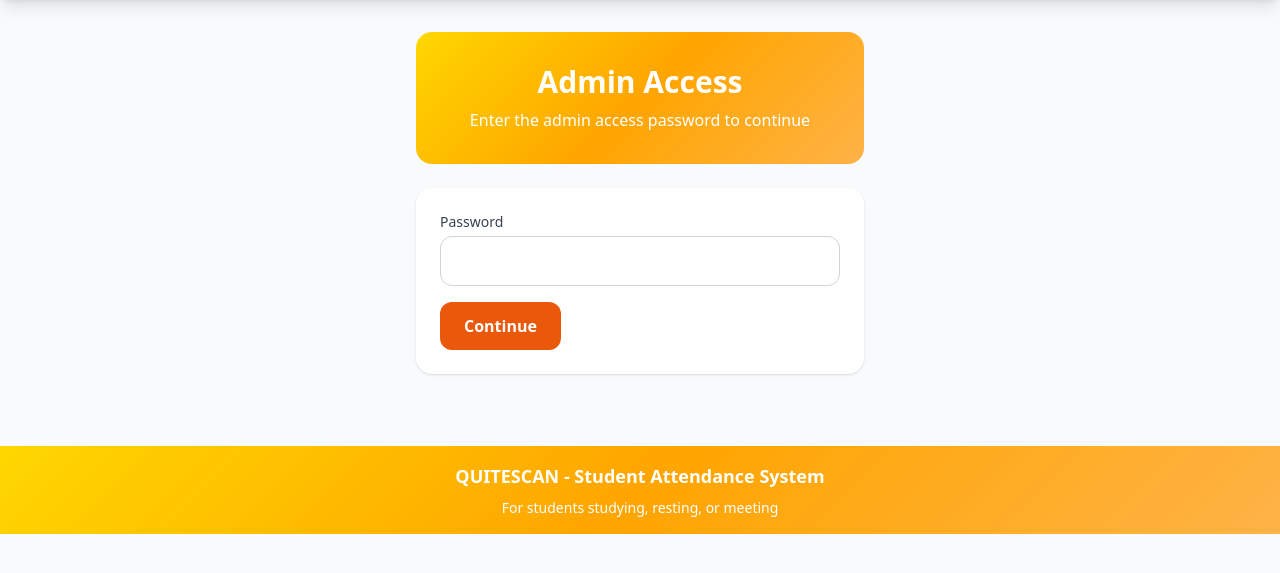
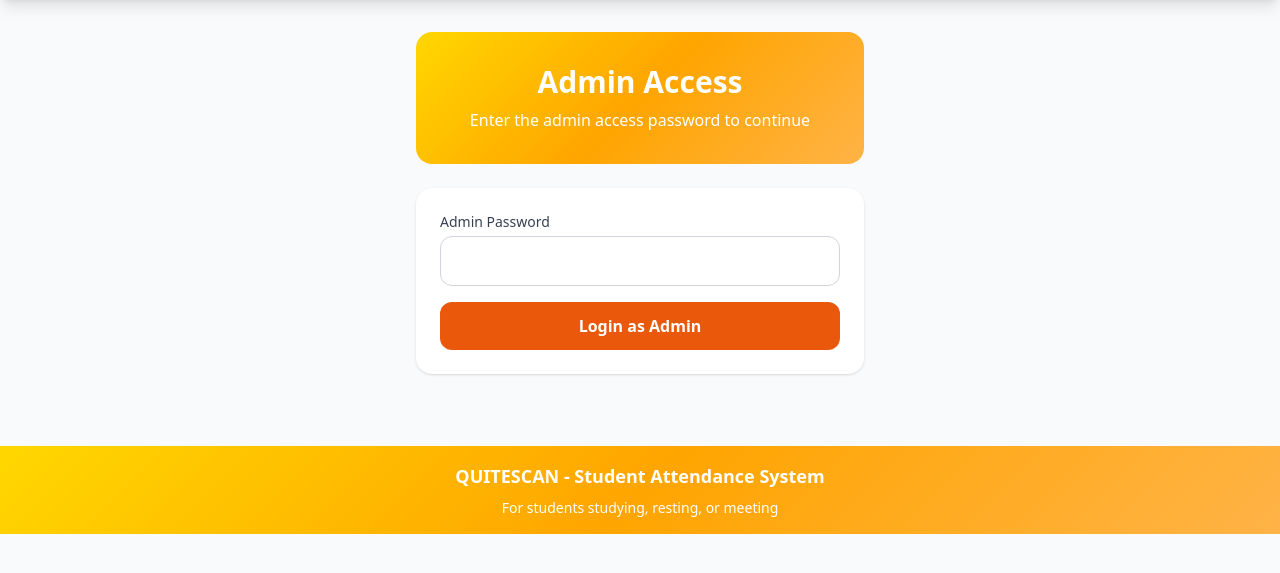
Before and after one commit to marjonvera2005-creator/quitescan, a Django app: page /admin-gate/ in a window 1280 px wide. Shown: the part 88-661 px from the top of the page. Run offline with Django 4.2, Linux system fonts and the light colour scheme; some libraries are stand-ins or nearby versions.

Commit message:
Final deployment - clean admin login and student registration

```diff
--- a/attendance/views.py
+++ b/attendance/views.py
@@ -33,23 +33,17 @@ def student_register(request):
         )
 
     if request.method == 'POST':
-        print(f"POST data: {request.POST}")
-        print(f"CSRF token in POST: {'csrfmiddlewaretoken' in request.POST}")
         form = StudentSelfRegistrationForm(request.POST)
-        print(f"Form is valid: {form.is_valid()}")
         if form.is_valid():
             try:
                 student = form.save(commit=False)
                 student.registration_status = 'approved'
                 student.save()
-                print(f"Student saved: {student}")
                 messages.success(request, 'Registration completed successfully! Your QR code has been generated.')
                 return redirect('registration_success')
             except Exception as e:
-                print(f"Save error: {e}")
                 messages.error(request, f'Registration failed: {str(e)}')
         else:
-            print(f"Form errors: {form.errors}")
             messages.error(request, 'Please correct the errors below.')
     else:
         form = StudentSelfRegistrationForm()
@@ -62,17 +56,16 @@ def registration_success(request):
 
 
 def admin_gate(request):
-    """Pre-password gate before accessing Django admin/login"""
+    """Admin login - password required"""
     # If user is already authenticated and is staff, redirect to dashboard
     if request.user.is_authenticated and request.user.is_staff:
         return redirect('admin_dashboard')
 
     ADMIN_GATE_PASSWORD = os.environ.get('ADMIN_GATE_PASSWORD', 'admin123')
+
     if request.method == 'POST':
         password = request.POST.get('password', '')
         if password == ADMIN_GATE_PASSWORD:
-            # Set a simple session flag
-            request.session['admin_gate_ok'] = True
             # Create or login admin user
             from django.contrib.auth.models import User
             from django.contrib.auth import login
@@ -86,7 +79,7 @@ def admin_gate(request):
             login(request, admin_user)
             return redirect('admin_dashboard')
         else:
-            messages.error(request, 'Incorrect password')
+            messages.error(request, 'Incorrect admin password')
 
     return render(request, 'attendance/admin/gate.html')
 
@@ -606,15 +599,6 @@ def admin_logout(request):
     messages.success(request, 'You have been logged out successfully.')
     return redirect('index')
 
-def csrf_failure(request, reason=""):
-    """Custom CSRF failure view"""
-    print(f"CSRF failure: {reason}")
-    print(f"Request method: {request.method}")
-    print(f"Request path: {request.path}")
-    print(f"Cookies: {request.COOKIES}")
-    messages.error(request, f'CSRF verification failed: {reason}. Please try again.')
-    return redirect('student_register')
-
 def service_worker(request):
     """Service Worker for offline caching"""
     sw_js = """
--- a/quitescan/settings.py
+++ b/quitescan/settings.py
@@ -126,6 +126,3 @@ if not DEBUG:
 LOGIN_URL = '/admin-gate/'
 LOGIN_REDIRECT_URL = '/dashboard/'
 LOGOUT_REDIRECT_URL = '/'
-
-# CSRF Settings
-CSRF_FAILURE_VIEW = 'attendance.views.csrf_failure'
--- a/templates/attendance/admin/gate.html
+++ b/templates/attendance/admin/gate.html
@@ -8,9 +8,9 @@
   </div>
   <form method="post" class="bg-white rounded-2xl shadow p-6">
     {% csrf_token %}
-    <label class="block text-sm font-medium text-gray-700">Password</label>
+    <label class="block text-sm font-medium text-gray-700">Admin Password</label>
     <input type="password" name="password" class="mt-1 w-full px-4 py-3 border border-gray-300 rounded-xl focus:ring-2 focus:ring-yellow-500 focus:border-transparent" required>
-    <button type="submit" class="mt-4 bg-orange-600 text-white px-6 py-3 rounded-xl font-semibold hover:bg-orange-700">Continue</button>
+    <button type="submit" class="mt-4 w-full bg-orange-600 text-white px-6 py-3 rounded-xl font-semibold hover:bg-orange-700">Login as Admin</button>
   </form>
 </div>
 {% endblock %}
```
